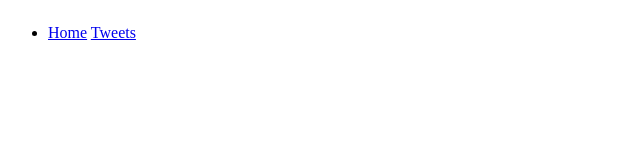
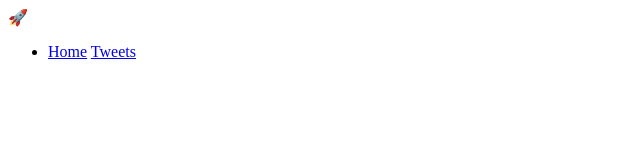
Before and after one commit to AngelWanyama/alx_html_css, a plain HTML site: page css_basic/index.html in a window 1280 px wide. Shown: the whole page, without its empty margins (0-640 px from the left). Drawn offline with Linux system fonts and the light colour scheme.

```diff
--- a/css_basic/index.html
+++ b/css_basic/index.html
@@ -7,6 +7,17 @@
     <meta charset="UTF-8">
     <meta name="viewport" content="width=device-width, initial-scale=1.0">
     <title>My first ALX HTML project</title>
+    <header>
+        <header>
+            <div class="logo">&#x1F680;</div>
+            <nav>
+                <!-- Your existing navigation items go here -->
+            </nav>
+        </header>
+
+        </ul>
+      </header>
+
 </head>
 <body>
     <body class="works_on_smartphone">
```
